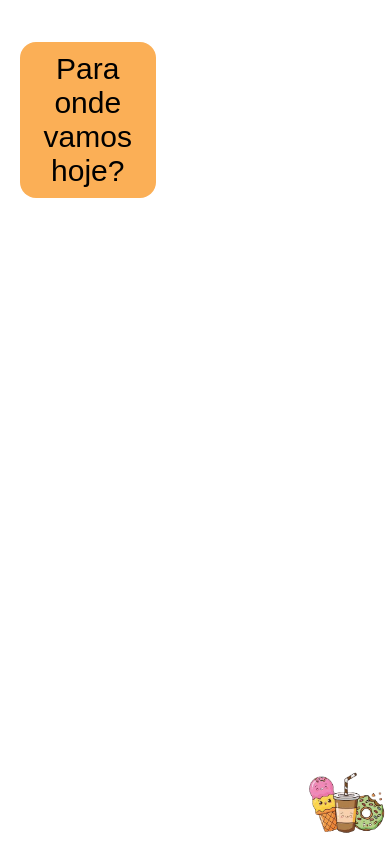
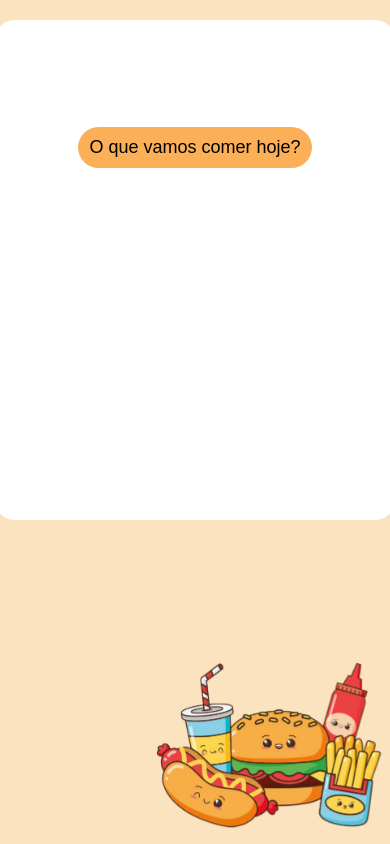
Before and after one commit to Vinicius-moura-code/VotoPerpetuo, a PHP site: page /Saidas/Index.html in a window 390 px wide. Run offline with PHP 8.4, Linux system fonts and the light colour scheme.

Commit message:
atualizado

```diff
--- a/Saidas/Index.html
+++ b/Saidas/Index.html
@@ -27,15 +27,15 @@
   </head>
   <body>
     <div class="container">
-      <button class="botao" onclick="gerarlocal()">
-        Para onde vamos hoje?
-      </button>
-      <div class="centerDiv">
-        <img src="images/Comidinhas.png" />
+      <div class="centro">
+          <button class="botao" onclick="gerarlocal()">
+            O que vamos comer hoje?
+          </button>
+        <img src="images/Comidinhas-removebg-preview.png" />
         <div id="resposta">
           <p></p>
         </div>
-      </div>
+    </div>
     </div>
 
     <script src="index.js"></script>
--- a/Saidas/index.css
+++ b/Saidas/index.css
@@ -3,6 +3,7 @@
   padding: 0;
   box-sizing: border-box;
   font-family: Arial, Helvetica, sans-serif;
+  background-color: #FCE3BF;
 }
 
 .container {
@@ -14,6 +15,16 @@
   align-items: center;
 }
 
+.centro{
+  position: absolute;
+  width: 1120px;
+  height: 580px;
+  top: 20px;
+
+  background: #FFFFFF;
+  border-radius: 20px;
+}
+
 .botao {
   display: flex;
   justify-content: center;
@@ -22,16 +33,16 @@
   text-align: center;
 
   position: fixed;
-  top: 5%;
-  left: 5%;
+  top: 15%;
+  left: 25%;
 
   border: none;
-  border-radius: 16px;
+  border-radius: 50px;
   background-color: #fbaf56;
   /*margin-left: 200px;
   margin-right: 900px;
   margin-top: 100px;*/
-  width: 35%;
+  width: 50%;
   font-size: 30px;
   padding: 10px;
 }
@@ -44,7 +55,8 @@ img {
   /*margin-left: 1000px;
   margin-right: 40px;
   margin-top: 160px;*/
-  width: 20%;
+  width: 30%;
+  background: transparent;
 }
 
 
@@ -52,10 +64,67 @@ img {
   font-weight: bold;
   font-weight: 400;
   font-size: 3rem;
-  text-shadow: 2px 2px 5px rgb(195, 0, 255);
+  display: flex;
+  justify-content: center;
+  align-items: center;
+  flex-direction: column;
+  text-align: center;
+  background: transparent;
+  position: fixed;
+  top: 40%;
+  left: 30%;
 
 }
 
-.centerDiv {
+@media (max-width: 425px)  {
 
+.centro {
+    position: absolute;
+    width: 400px;
+    height: 500px;
+    top: 20px;
+    background: #FFFFFF;
+    border-radius: 20px;
   }
+
+  .botao {
+    display: flex;
+    justify-content: center;
+    align-items: center;
+    flex-direction: column;
+    text-align: center;
+    position: fixed;
+    top: 15%;
+    left: 20%;
+    border: none;
+    border-radius: 50px;
+    background-color: #fbaf56;
+    width: 60%;
+    font-size: 18px;
+    padding: 10px;
+  }
+
+  #resposta {
+    font-weight: bold;
+    font-weight: 400;
+    font-size: 20px;
+    display: flex;
+    justify-content: center;
+    align-items: center;
+    flex-direction: column;
+    text-align: center;
+    background: transparent;
+    position: fixed;
+    top: 40%;
+    left: 25%;
+  }
+
+  img {
+    display: block;
+    position: fixed;
+    bottom: 1%;
+    right: 1%;
+    width: 60%;
+    background: transparent;
+  }
+}
--- a/Saidas/index.js
+++ b/Saidas/index.js
@@ -4,6 +4,11 @@ const resposta = document.getElementById('resposta');
 const display = (s) => (resposta.innerText = s);
 
 let locais = [
+  'Hamburguer',
+  'Cachorro Quente',
+  'X',
+  'Pizza',
+  'SamFood',
   'Bomba Burguer Canoas',
   'Bomba Burguer Sapucaia',
   'Bah Restaurante',
```
Also changed, not shown: Saidas/images/Comidinhas-removebg-preview.png (added), Saidas/images/Comidinhas.png (deleted). Lines whose indentation alone changed are shown as unchanged.
